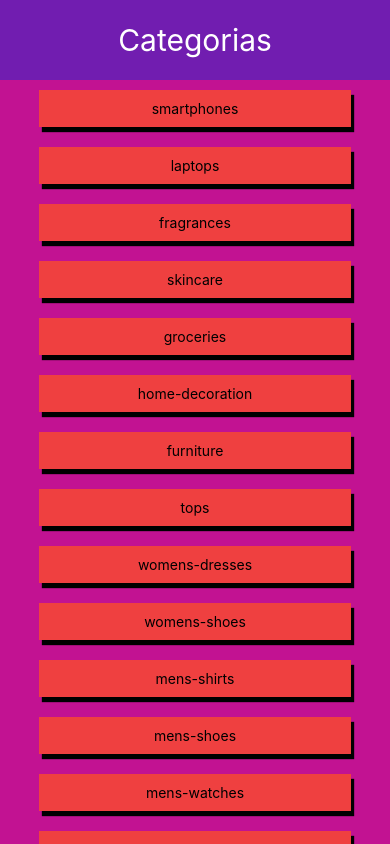
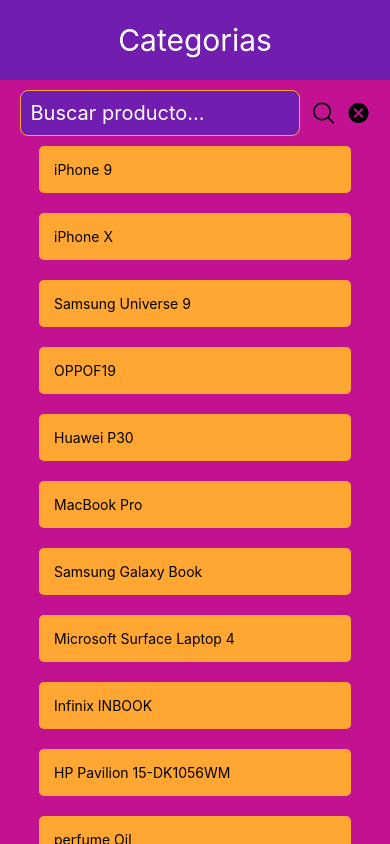
Before and after one commit to RocioIrigoyen/react-native-app, a React Native app: screen / in a window 390 px wide. Built offline with nearby package versions, Linux system fonts and the light colour scheme.

Commit message:
Agregué barra de búsqueda

```diff
--- a/App.js
+++ b/App.js
@@ -9,7 +9,7 @@
 const App = () => {
   return (
     <View style={styles.container}>
-      <Home/>
+      <ItemListCategory/>
     </View>
   );
 }
--- /dev/null
+++ b/src/components/ProductItem.js
@@ -0,0 +1,30 @@
+import { Pressable, StyleSheet, Text} from 'react-native'
+import React from 'react'
+import { colors } from '../global/colors'
+
+const ProductItem = ({item}) => {
+  return (
+    <Pressable style={styles.container}>
+      <Text style={styles.text}>{item.title}</Text>
+    </Pressable>
+  )
+}
+
+export default ProductItem
+
+const styles = StyleSheet.create({
+    container: {
+        width: "80%",
+        backgroundColor: colors.yellow1,
+        paddingVertical: 15,
+        paddingHorizontal: 15,
+        marginVertical: 10,
+        marginHorizontal: "10%",
+        borderRadius: 5,
+
+
+    },
+    text: {
+
+    }
+})
--- /dev/null
+++ b/src/components/Search.js
@@ -0,0 +1,58 @@
+import { StyleSheet, View, Pressable, TextInput } from 'react-native'
+import { useState } from 'react'
+import { colors } from '../global/colors'
+import {AntDesign} from "@expo/vector-icons"
+import { MaterialIcons } from '@expo/vector-icons'
+
+
+
+const Search = ({onSearch}) => {
+
+    const [input, setInput] = useState("")
+
+    const searchInput = () => {
+        onSearch(input)
+    }
+
+    const removeInput = () => {
+        setInput("")
+    }
+  return (
+    <View style={styles.container}>
+        <TextInput
+        style={styles.input}
+        value={input}
+        onChangeText={setInput}
+        placeholder='Buscar producto...'
+        />
+      <Pressable onPress={searchInput}>
+        <AntDesign name="search1" size={24} color="black" />
+      </Pressable>
+      <Pressable onPress={removeInput}>
+        <MaterialIcons name="cancel" size={24} color="black" />
+      </Pressable>
+    </View>
+  )
+}
+
+export default Search
+
+const styles = StyleSheet.create({
+    container: {
+        flexDirection:"row",
+        justifyContent: "space-between",
+        alignItems: "center",
+        paddingTop: 10,
+        width: "90%",
+    },
+    input: {
+        color: "white",
+        backgroundColor: colors.violet1,
+        borderRadius: 8,
+        borderWidth: 1,
+        padding: 10,
+        width: "80%",
+        fontSize: 20,
+        borderColor: colors.yellow1,
+    }
+})
--- a/src/screens/ItemListCategory.js
+++ b/src/screens/ItemListCategory.js
@@ -1,13 +1,41 @@
-import { StyleSheet, Text, View } from 'react-native'
-import React from 'react'
+import { FlatList, StyleSheet, View, Text } from 'react-native'
+import React, { useState, useEffect } from 'react'
 import Header from '../components/Header'
+import Search from '../components/Search'
+import allProducts from "../data/products.json"
+import ProductItem from '../components/ProductItem'
 
-const ItemListCategory = () => {
+const ItemListCategory = ({category}) => {
+
+  const [keyword, setKeyword] = useState("")
+  const [products, setProducts] =useState([])
+
+  useEffect(() => {
+    if (category) {
+      const products = allProducts.filter(product => product.category === category)
+      const productsFiltered = products.filter(product => product.title.includes(keyword))
+      setProducts(productsFiltered)
+
+    } else {
+      const productsFiltered = allProducts.filter(product => product.title.includes(keyword))
+      setProducts(productsFiltered)
+
+    }
+  }, [category, keyword])
+
   return (
-    <View style={styles.container}>
+    <>
       <Header/>
-      <Text>ItemListCategory</Text>
-    </View>
+      <Search onSearch={setKeyword}/>
+      <View style={styles.container}>
+        <FlatList
+        style={styles.list}
+        data={products}
+        keyExtractor={item => item.id}
+        renderItem={({item})=> <ProductItem item = {item}/>}
+        />
+      </View>
+    </>
   )
 }
 
@@ -19,5 +47,8 @@
     flex:1,
     justifyContent:"center",
     alignItems:"center",
+  },
+  list: {
+    width: "100%"
   }
 })
```
